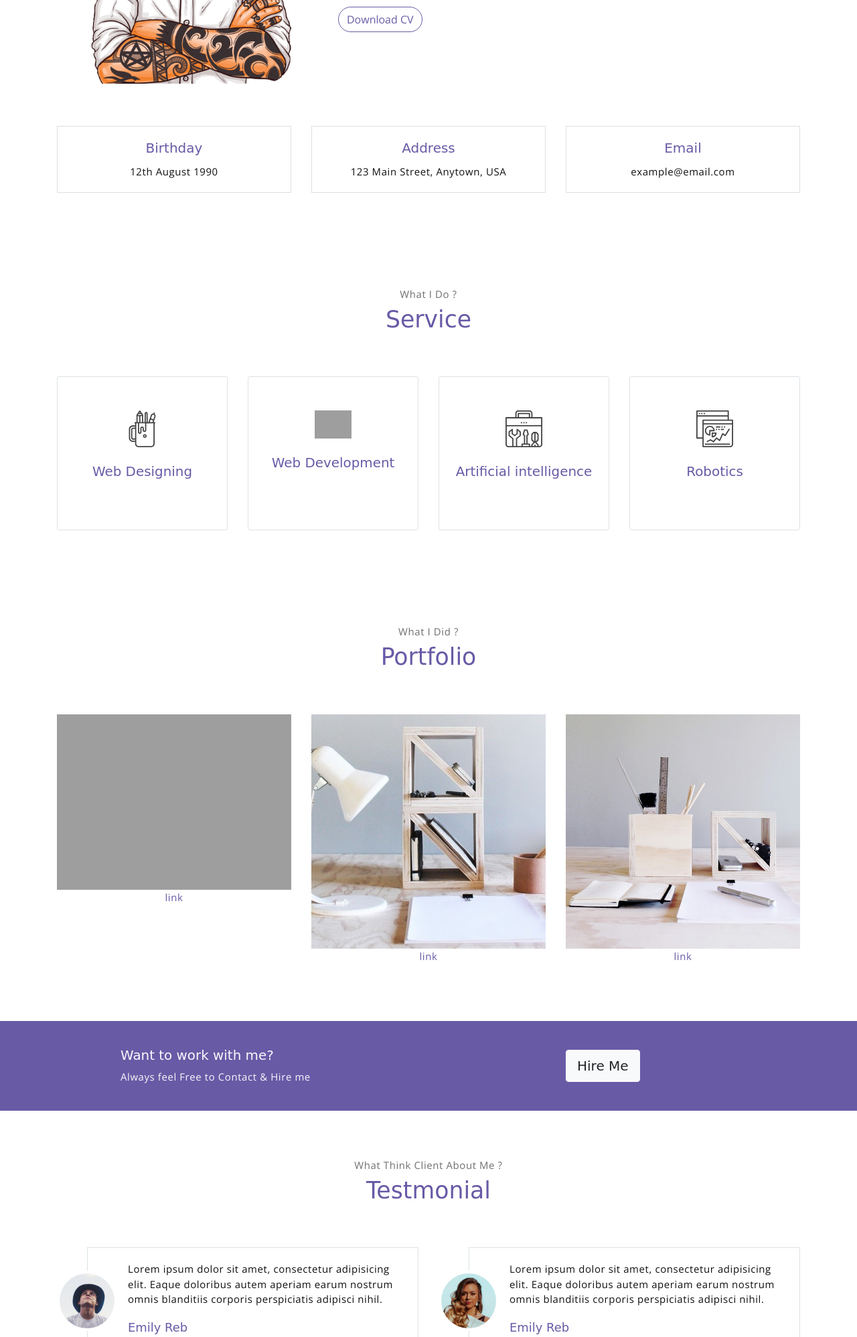
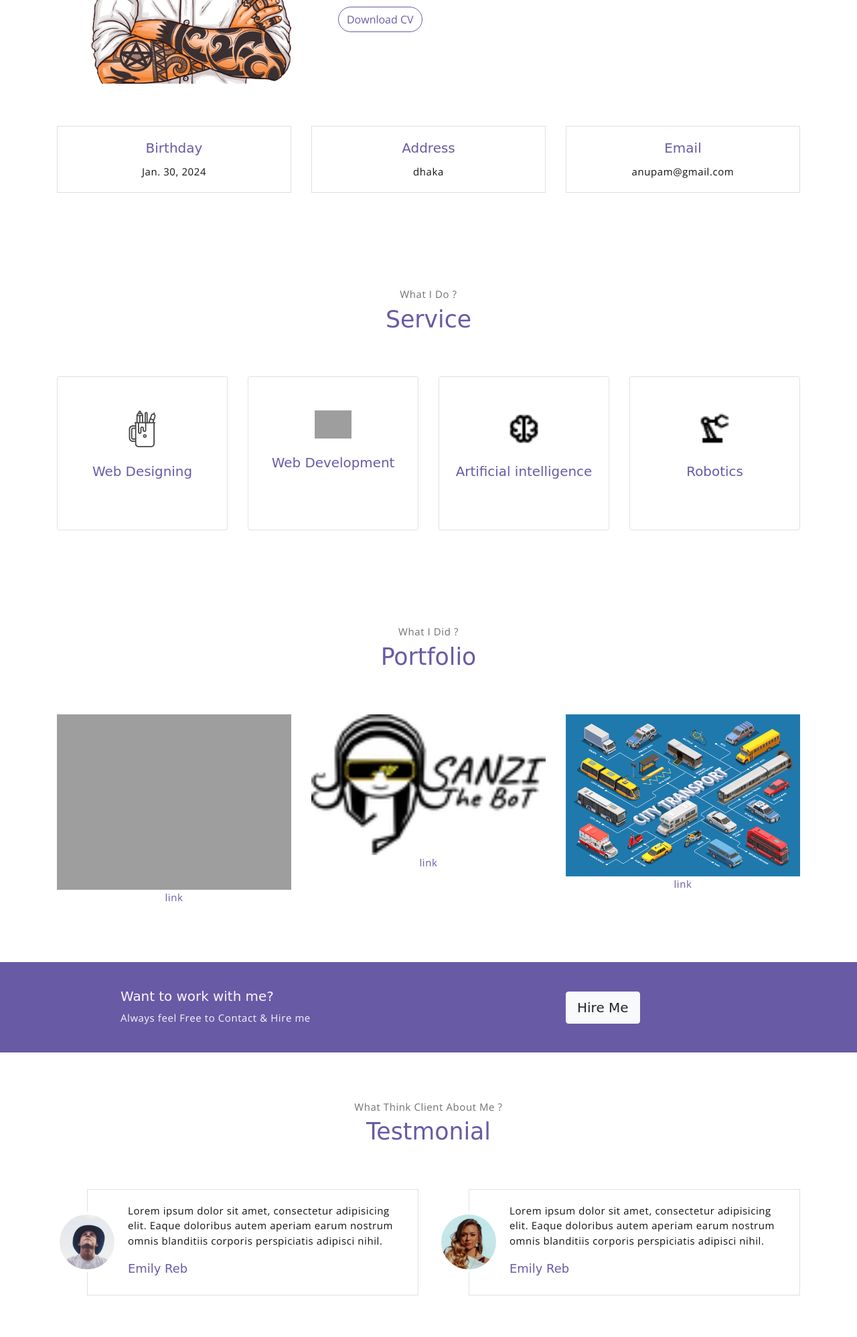
Before and after one commit to blackpandaapkm/Portfolio-Django, a Django app: page / in a window 1280 px wide. Shown: the part 1075-3072 px from the top of the page at 67% size. Run offline with Django 5.2, Linux system fonts and the light colour scheme; data comes from the database, SQL or seed files in the repository; some libraries are stand-ins or nearby versions; some web fonts are replaced; grey boxes are pictures that could not be loaded.

Commit message:
new update

```diff
--- a/anupam/myapp/templates/index.html
+++ b/anupam/myapp/templates/index.html
@@ -86,7 +86,7 @@
                 <div class="card bg-black text-white">
                     <div class="card-body">
                         <h5 class="card-title">Birthday</h5>
-                        <p class="card-text">12th August 1990</p>
+                        <p class="card-text">{{ about.birthday }}</p>
                     </div>
                 </div>
             </div>
@@ -94,7 +94,7 @@
                 <div class="card bg-black text-white">
                     <div class="card-body">
                         <h5 class="card-title">Address</h5>
-                        <p class="card-text">123 Main Street, Anytown, USA</p>
+                        <p class="card-text">{{ about.address }}</p>
                     </div>
                 </div>
             </div>
@@ -102,7 +102,7 @@
                 <div class="card bg-black text-white ">
                     <div class="card-body">
                         <h5 class="card-title">Email</h5>
-                        <p class="card-text">example@email.com</p>
+                        <p class="card-text">{{ about.email }}</p>
                     </div>
                 </div>
             </div>
@@ -133,14 +133,14 @@
                             <img src="{% static 'assets/imgs/responsive.svg '%}"
                                 class="icon">
                             <h6 class="title">Web Development</h6>
-                            <p class="subtitle"> Django, Php, javascript</p>
+                            <p class="subtitle"> Django, Php, javascript, Flutter</p>
                         </div>
                     </div>
                 </div>
                 <div class="col-md-6 col-lg-3">
                     <div class="service-card">
                         <div class="body">
-                            <img src="{% static 'assets/imgs/toolbox.svg'%}"
+                            <img src="{% static 'assets/imgs/ai.png'%}"
                                 class="icon">
                             <h6 class="title">Artificial intelligence</h6>
                             <p class="subtitle"> Machine Learning, Deep Learning, Data Science</p>
@@ -150,10 +150,10 @@
                 <div class="col-md-6 col-lg-3">
                     <div class="service-card">
                         <div class="body">
-                            <img src="{% static 'assets/imgs/analytics.svg'%}"
+                            <img src="{% static 'assets/imgs/robotics.png'%}"
                                 class="icon">
                             <h6 class="title">Robotics</h6>
-                            <p class="subtitle"> Arduino, Esp, Python, IOT</p>
+                            <p class="subtitle"> Arduino, Esp, Python, Iot, Automation</p>
                         </div>
                     </div>
                 </div>
@@ -170,7 +170,7 @@
             <div class="row">
                 <div class="col-md-4">
                     <a href="#" class="portfolio-card">
-                        <img src="{% static 'assets/imgs/folio-1.jpg '%}" class="portfolio-card-img">
+                        <img class="portfolio-card-img" src="{% static 'assets/imgs/logo (1).png '%}" class="img-responsive rounded" >
                         <span class="portfolio-card-overlay">
                             <span class="portfolio-card-caption">
                                 <h4>HALUMPAY</h5>
@@ -181,7 +181,7 @@
                 </div>
                 <div class="col-md-4">
                     <a href="#" class="portfolio-card">
-                        <img class="portfolio-card-img" src="{% static 'assets/imgs/folio-2.jpg'%}" class="img-responsive rounded">
+                        <img class="portfolio-card-img" src="{% static 'assets/imgs/logo.png'%}" class="img-responsive rounded">
                         <span class="portfolio-card-overlay">
                             <span class="portfolio-card-caption">
                                 <h4>Sanzi</h5>
@@ -192,7 +192,7 @@
                 </div>
                 <div class="col-md-4">
                     <a href="#" class="portfolio-card">
-                        <img class="portfolio-card-img" src="{% static 'assets/imgs/folio-3.jpg'%}" class="img-responsive rounded">
+                        <img class="portfolio-card-img" src="{% static 'assets/imgs/citytransport.jpg'%}" class="img-responsive rounded">
                         <span class="portfolio-card-overlay">
                             <span class="portfolio-card-caption">
                                 <h4>City-Transport-Service</h5>
@@ -344,7 +344,7 @@
             <!-- blog-wrapper -->
             <div class="blog-card">
                 <div class="blog-card-header">
-                    <img src="{% static 'assets/imgs/img-1.jpg'%}" class="blog-card-img">
+                    <img src="{% static 'assets/imgs/logo (1).png'%}" class="blog-card-img">
                 </div>
                 <div class="blog-card-body">
                     <h5 class="blog-card-title">HALUMPAY</h6>
@@ -367,7 +367,7 @@
             <!-- blog-wrapper -->
             <div class="blog-card">
                 <div class="blog-card-header">
-                    <img src="{% static 'assets/imgs/img-2.jpg'%}" class="blog-card-img">
+                    <img src="{% static 'assets/imgs/sanzi.jpg'%}" class="blog-card-img">
                 </div>
                 <div class="blog-card-body">
                     <h5 class="blog-card-title">SANZI</h6>
--- a/anupam/myapp/views.py
+++ b/anupam/myapp/views.py
@@ -1,5 +1,11 @@
 from django.shortcuts import render
+from .models import About
 
 # Create your views here.
 def index(request):
-    return render(request, 'index.html')
+    about = About.objects.get()
+
+    context= {
+        'about': about,
+    }
+    return render(request, 'index.html',context)
```
Also changed, not shown: anupam/myapp/static/assets/imgs/ai.png (added), anupam/myapp/static/assets/imgs/citytransport.jpg (added), anupam/myapp/static/assets/imgs/logo (1).png (added), anupam/myapp/static/assets/imgs/logo.png (added), anupam/myapp/static/assets/imgs/robotics.png (added), 1 other file.
